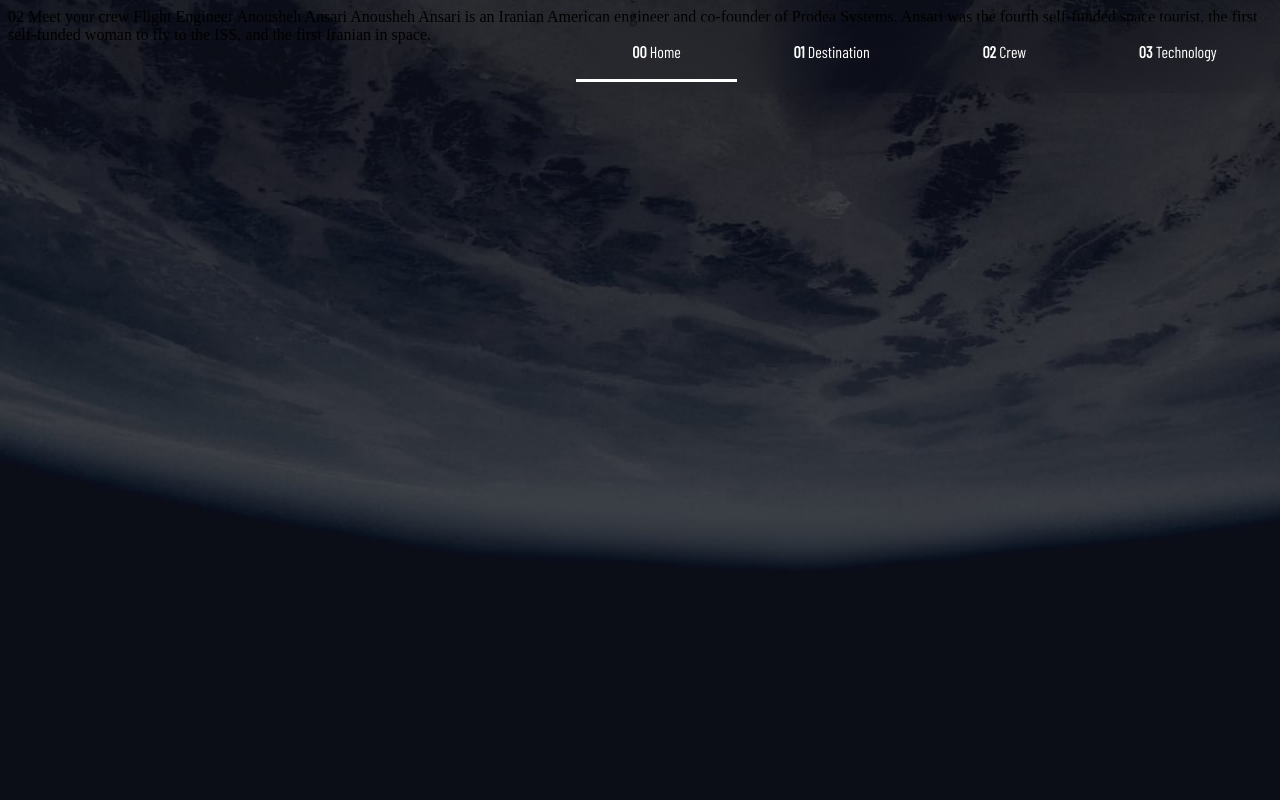
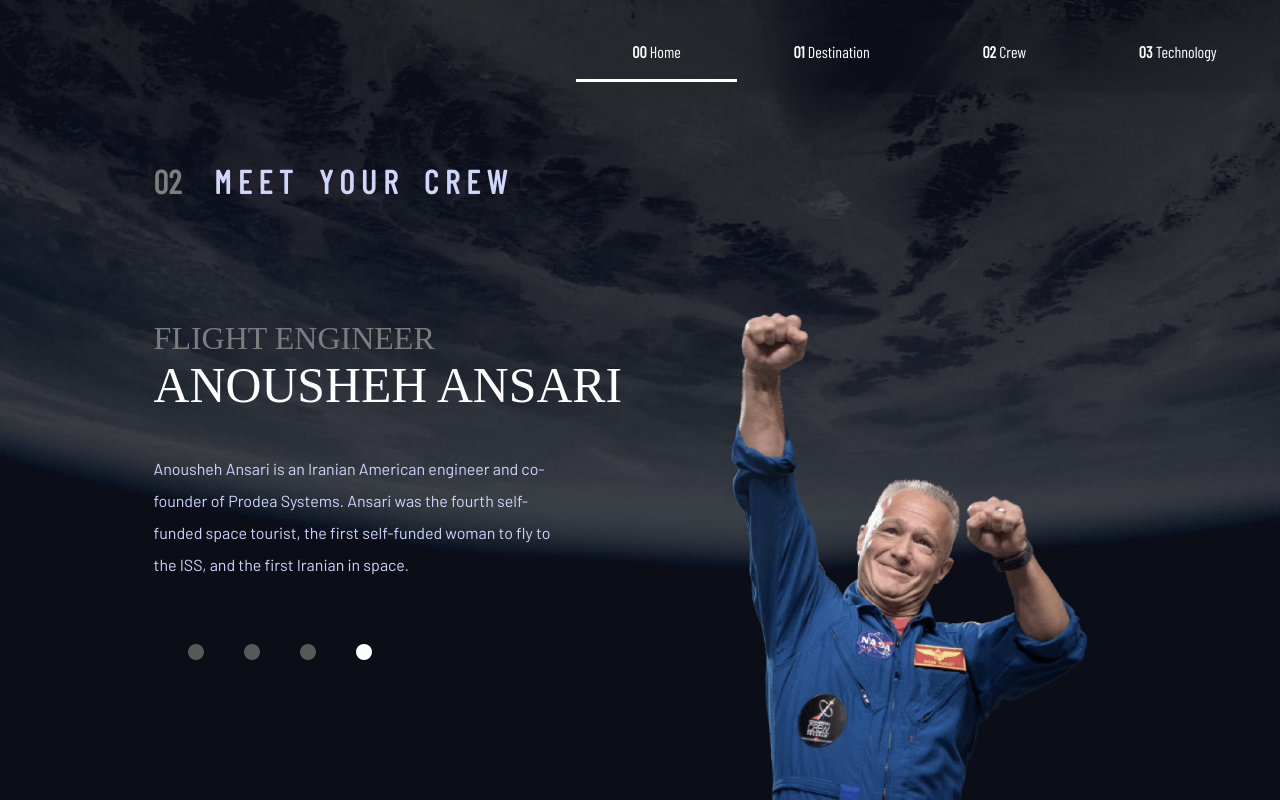
Before and after one commit to CameronLong/SpaceWebsite, a plain HTML site: page starter-code/crew-engineer.html in a window 1280 px wide. Drawn offline with nearby package versions, Linux system fonts and the light colour scheme; a web font is replaced by a local one.

Commit message:
crew work
I worked on the crew pages, trying to get more of them fleshed out

```diff
--- a/starter-code/crew-engineer.html
+++ b/starter-code/crew-engineer.html
@@ -28,13 +28,25 @@
     </ul>
   </div>
 
-  02 Meet your crew
+  <div class="meet-crew"><h3><span class="text">02</span>&nbsp&nbsp&nbsp&nbsp M E E T &nbsp&nbsp Y O U R &nbsp&nbsp C R E W</h3></div>
 
-  Flight Engineer
-  Anousheh Ansari
-
-  Anousheh Ansari is an Iranian American engineer and co-founder of Prodea Systems.
-  Ansari was the fourth self-funded space tourist, the first self-funded woman to
-  fly to the ISS, and the first Iranian in space.
+  <div class="crew-member-info">
+    <h2 class="crew-occupation">FLIGHT ENGINEER</h2>
+    <div class="crew-name">ANOUSHEH ANSARI</div>
+    <div class="crew-info-div">
+      <p class="planet-description">
+        Anousheh Ansari is an Iranian American engineer and co-founder of Prodea Systems.
+        Ansari was the fourth self-funded space tourist, the first self-funded woman to
+        fly to the ISS, and the first Iranian in space.
+      </p>
+    </div>
+  </div>
+  <ul class="crew-navbar">
+    <li class="crew-link"><a class="" href="crew-commander.html"><span class="dot"></span></a></li>
+    <li class="crew-link"><a class="" href="crew-specialist.html"><span class="dot"></span></a></li>
+    <li class="crew-link"><a class="" href="crew-pilot.html"><span class="dot"></span></a></li>
+    <li class="crew-link"><a  class="" href="crew-engineer.html"><span class="dot-is-active"></span></button></a></li>
+  </ul>
+  <img class="crew-img" src="./assets/crew/image-douglas-hurley.png">
 </body>
 </html>
```
Also changed, not shown: starter-code/crew-pilot.html (+21 -0 lines).
